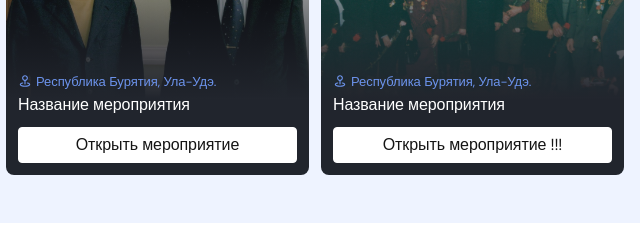
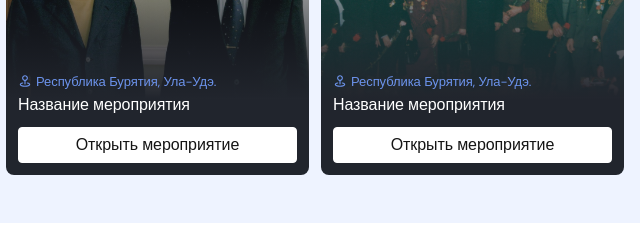
Before and after one commit to CommaSoftware/potapov-center, a plain HTML site: page index.html in a window 1280 px wide. Shown: the part 1500-1740 px from the top of the page, 640-1280 px from the left. Drawn offline with Linux system fonts and the light colour scheme.

Commit message:
Debug event-cards (rename button)

```diff
--- a/index.html
+++ b/index.html
@@ -356,7 +356,7 @@
 					</div>
 					<h3 class="event-card__heading">Название мероприятия</h3>
 				</div>
-				<span class="button">Открыть мероприятие !!!</span>
+				<span class="button">Открыть мероприятие</span>
 				<img src="assets/images/examples/image019.jpg" alt="" class="event-card__cover">
 			</a>
 		</div>
```
